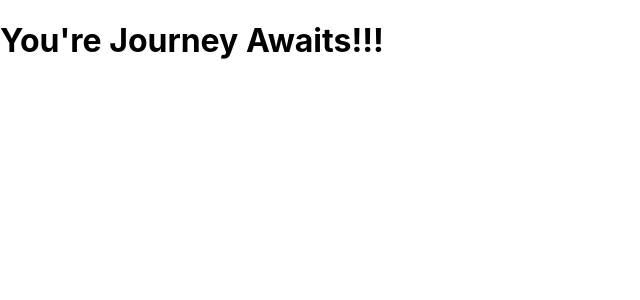
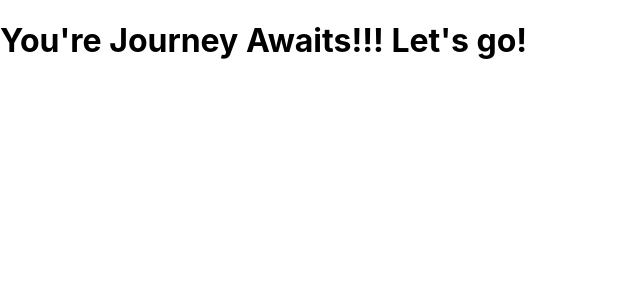
Before and after one commit to phsiao91/project-phase-2-react, a React (Create React App) app: page / in a window 1280 px wide. Shown: the top 300 px of the page, without its empty margins (0-640 px from the left). Built offline with nearby package versions, Linux system fonts and the light colour scheme.

Commit message:
Chelsea's 1st commit

```diff
--- a/src/components/App.js
+++ b/src/components/App.js
@@ -12,7 +12,7 @@ import React, { useState, useEffect } from 'react';
 
 function App() {
 
-  const [ reviews, setReviews] = useState([])
+  const [ reviews, setReviews] = useState( [] )
 
 
   const handleForm=(newReview) => {
--- a/src/components/NavBar.js
+++ b/src/components/NavBar.js
@@ -12,7 +12,7 @@ function NavBar() {
 
     return(
         <header>
-            <h1>You're Journey Awaits!!!</h1>
+            <h1>You're Journey Awaits!!! Let's go! </h1>
 
         </header>
 
```
Also changed, not shown: 1 other file (tests, documents, lock files or other folders).
